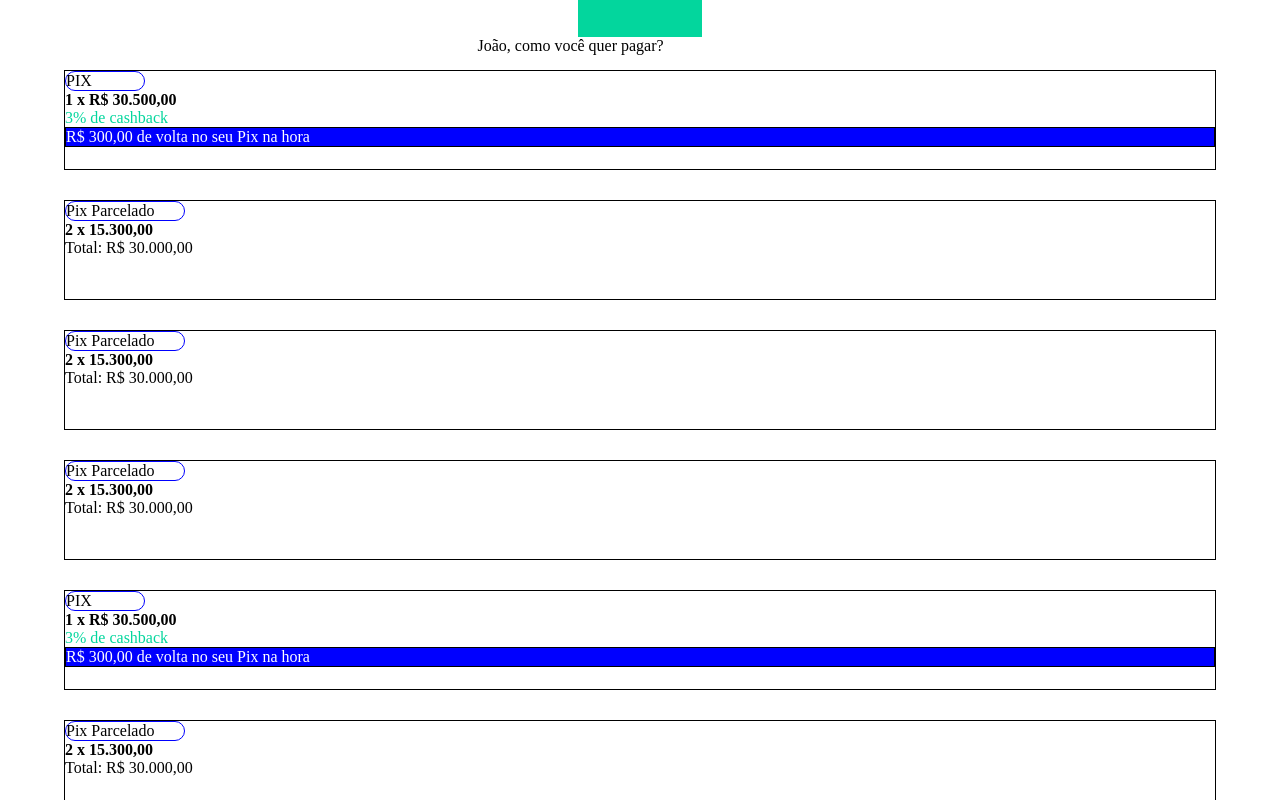
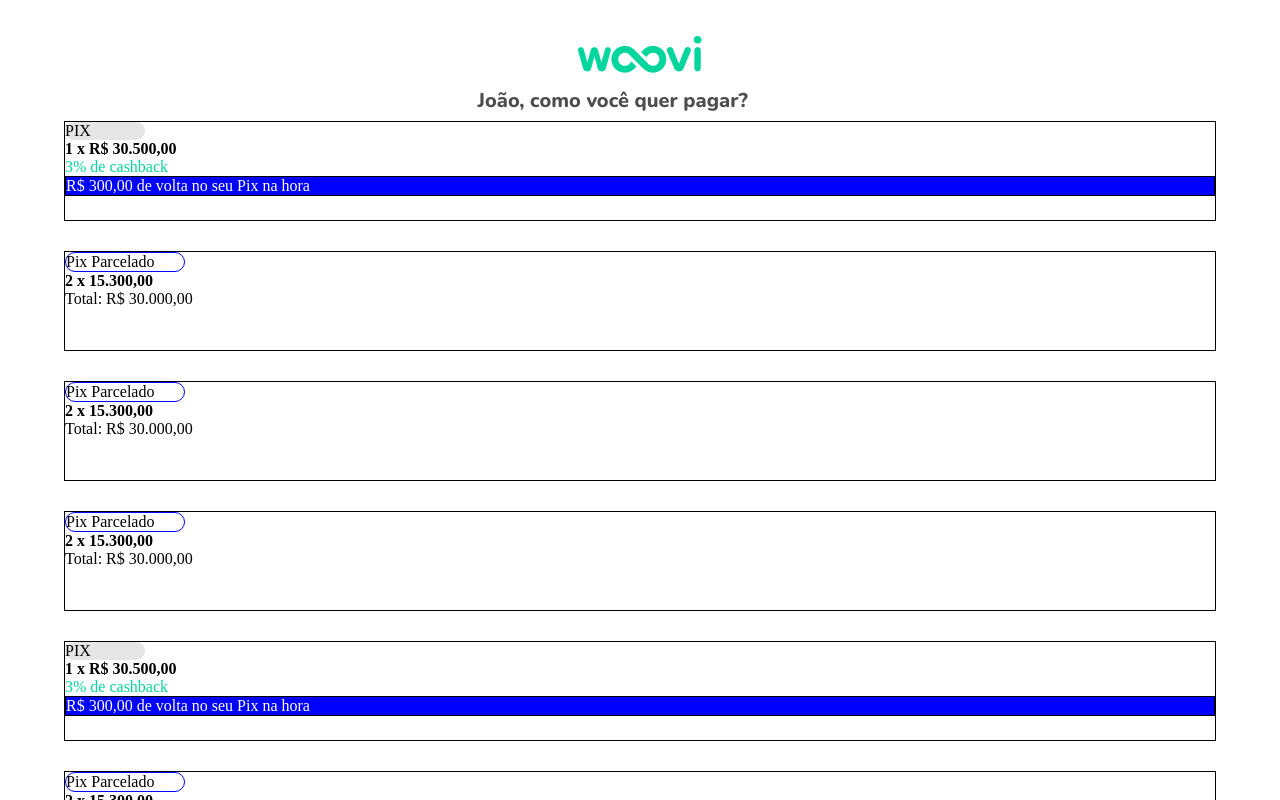
Before and after one commit to KelySoare5/woovi, a React (Create React App) app: page / in a window 1280 px wide. Shown: the top 800 px of the page. Built offline with nearby package versions, Linux system fonts and the light colour scheme.

Commit message:
Formatação do styled do component Header

```diff
--- a/public/index.html
+++ b/public/index.html
@@ -24,6 +24,10 @@
       work correctly both with client-side routing and a non-root public URL.
       Learn how to configure a non-root public URL by running `npm run build`.
     -->
+    <!-- FONTE NUNITO GOOGLE FONTS -->
+    <link rel="preconnect" href="https://fonts.googleapis.com">
+    <link rel="preconnect" href="https://fonts.gstatic.com" crossorigin>
+    <link href="https://fonts.googleapis.com/css2?family=Nunito:ital,wght@0,200..1000;1,200..1000&display=swap" rel="stylesheet">
     <title>React App</title>
   </head>
   <body>
--- a/src/Components/Header/Header.tsx
+++ b/src/Components/Header/Header.tsx
@@ -1,13 +1,20 @@
 import * as S from "./style"
-
+import logo from "../../assets/imgs/logo.png"
 export const Header:React.FC = () => {
     return(
         <>
             <S.conteiner>
-                <S.logo/>
-                <S.msgSaudacao>
-                    João, como você quer pagar?
-                </S.msgSaudacao>
+
+                <S.logo>
+                    <S.img src={logo}></S.img>
+                </S.logo>
+
+                <S.paragrafo>
+                    <S.msgSaudacao>
+                        João, como você quer pagar?
+                    </S.msgSaudacao>
+                </S.paragrafo>
+
             </S.conteiner>
         </>
     )
--- a/src/Components/Header/style.ts
+++ b/src/Components/Header/style.ts
@@ -5,23 +5,33 @@
 `
 
 export const logo = styled.div`
-    margin: auto;
     width: 123.51px;
     height: 36.65px;
-    top: 36px;
-    left: 171px;
-    gap: 0px;
-    opacity: 0px;
-    background: #03D69D;
+    margin: auto;
+    margin-top: 36px;
+
 
 `
-export const msgSaudacao = styled.p`
-    margin: auto;
+export const img = styled.img`
+
+
+`
+export const paragrafo = styled.div `
+    /* border: 1px solid black; */
     width: 325px;
     height: 33px;
-    top: 113px;
-    left: 70px;
-    gap: 0px;
-    opacity: 0px;
+    margin: auto;
+    margin-top: 15px;
 
 `
+
+
+export const msgSaudacao = styled.p`
+    font-family: "Nunito", sans-serif;
+    font-weight: 800;
+    font-size: 20px;
+    line-height: 25px;
+    color: #4D4D4D;
+
+
+`
--- a/src/Components/Main/pix/styled.ts
+++ b/src/Components/Main/pix/styled.ts
@@ -8,7 +8,7 @@
 
 `
 export const nomePix = styled.div`
-    border: 1px solid blue;
+    background: #E5E5E5;
     border-radius: 10px;
     width: 80px;
 
```
Also changed, not shown: src/assets/imgs/logo.png (added), 1 other file (tests, documents, lock files or other folders).
